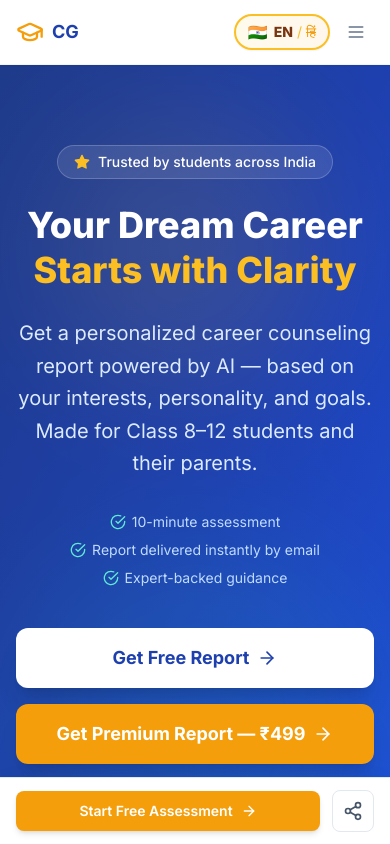
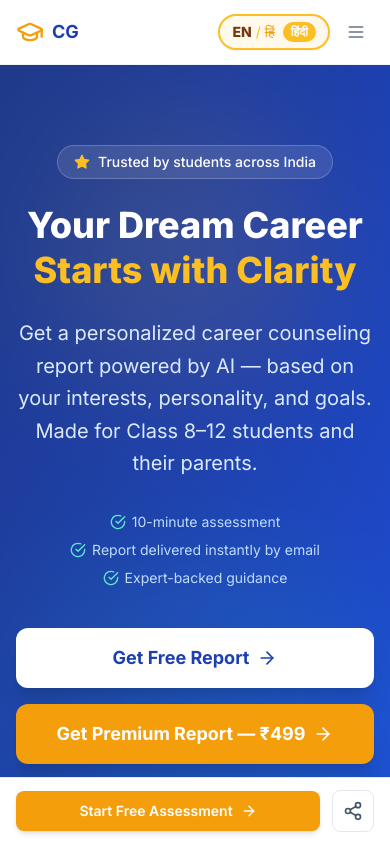
Before and after one commit to adishakash/Student-Career-Counselor, a React (Vite) app in the folder frontend/: page / in a window 390 px wide. Shown: the top 844 px of the page. Built offline with nearby package versions, Linux system fonts and the light colour scheme.

Commit message:
Added Language Switch Button

```diff
--- a/frontend/src/components/ui/LanguageSwitcher.jsx
+++ b/frontend/src/components/ui/LanguageSwitcher.jsx
@@ -26,11 +26,6 @@ export default function LanguageSwitcher({ className = '' }) {
         ${className}
       `}
     >
-      {/* Flag emoji */}
-      <span className="text-base leading-none" aria-hidden="true">
-        {isHindi ? '🇮🇳' : '🇮🇳'}
-      </span>
-
       {/* Toggle pill */}
       <span className="flex items-center gap-1">
         <span
@@ -47,7 +42,7 @@ export default function LanguageSwitcher({ className = '' }) {
       </span>
 
       {/* Active label */}
-      <span className="hidden sm:inline text-xs font-semibold bg-amber-400 text-white rounded-full px-2 py-0.5 ml-0.5 group-hover:bg-amber-500 transition-colors">
+      <span className="text-xs font-semibold bg-amber-400 text-white rounded-full px-2 py-0.5 ml-0.5 group-hover:bg-amber-500 transition-colors">
         {t.switchLabel}
       </span>
     </button>
--- a/frontend/src/pages/QuestionnairePage.jsx
+++ b/frontend/src/pages/QuestionnairePage.jsx
@@ -169,15 +169,10 @@ export default function QuestionnairePage() {
   );
 }
 
-const STEPS = { INTAKE: 'intake', LOADING_QUESTIONS: 'loading_questions', QUESTIONS: 'questions', SUBMITTING: 'submitting' };
-
-export default function QuestionnairePage() {
+export function DuplicateQuestionnairePage() {
   const navigate = useNavigate();
   const location = useLocation();
   const { state, dispatch } = useApp();
-
-  // planType can come from router state (from home page) or from context
-  const planType = location.state?.planType || state.planType || 'free';
 
   const [step, setStep] = useState(STEPS.INTAKE);
   const [questions, setQuestions] = useState([]);
--- a/frontend/src/pages/ThankYouPage.jsx
+++ b/frontend/src/pages/ThankYouPage.jsx
@@ -101,7 +101,7 @@ export default function ThankYouPage() {
   );
 }
 
-export default function ThankYouPage() {
+export function DuplicateThankYouPage() {
   const location = useLocation();
   const navigate = useNavigate();
   const { state, dispatch } = useApp();
```
